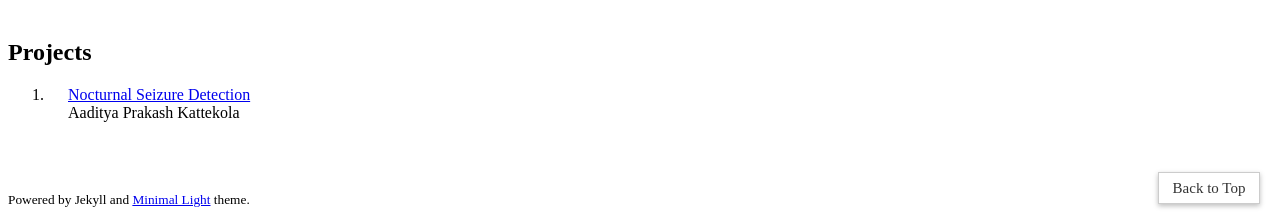
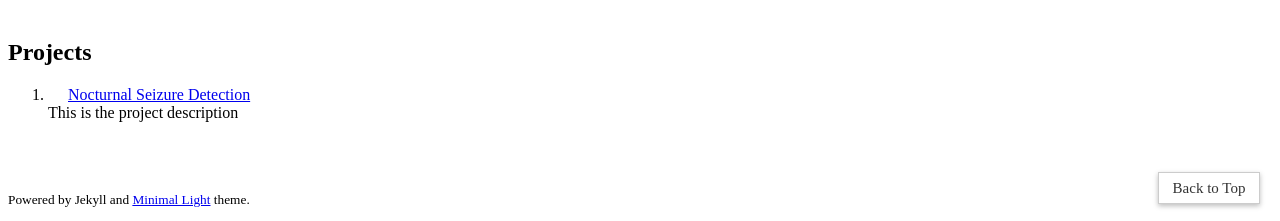
Before and after one commit to Kapi2910/kapi2910.github.io, a Jekyll site: the page built from projects.md, in a window 1280 px wide and 900 px high, scrolled down 665 px. Shown: the part 676-897 px from the top of the window. Built offline with Jekyll 4.4.1, drawn with Linux system fonts in a browser that asks for light colours; nearby versions of some CDN libraries; some web fonts are replaced; a style sheet for code colours, icons or effects is not loaded.

Commit message:
Content Update 6

```diff
--- a/_posts/2025-03-09-nocturnal-seizure.md
+++ b/_posts/2025-03-09-nocturnal-seizure.md
@@ -1,7 +1,7 @@
 ---
 layout: project
 title:  "Nocturnal Seizure Detection"
-author: Aaditya Prakash Kattekola
+description: This is the project description
 date: "2025-03-09 21:02:52"
 ---
 You’ll find this post in your `_posts` directory. Go ahead and edit it and re-build the site to see your changes. You can rebuild the site in many different ways, but the most common way is to run `jekyll serve`, which launches a web server and auto-regenerates your site when a file is updated.
--- a/projects.md
+++ b/projects.md
@@ -27,7 +27,7 @@ permalink: /projects/
       {% if post.code %}
       <a href="{{ post.code }}" class="btn btn-sm z-depth-0" role="button" target="_blank" style="font-size:12px;">Code</a>
       {% endif %}
-      <!-- {{ post.excerpt }} -->
+      {{ post.description }}
       {% if post.notes %}
       <strong> <i style="color:#e74d3c">{{ post.notes }}</i></strong>
       {% endif %}
```
